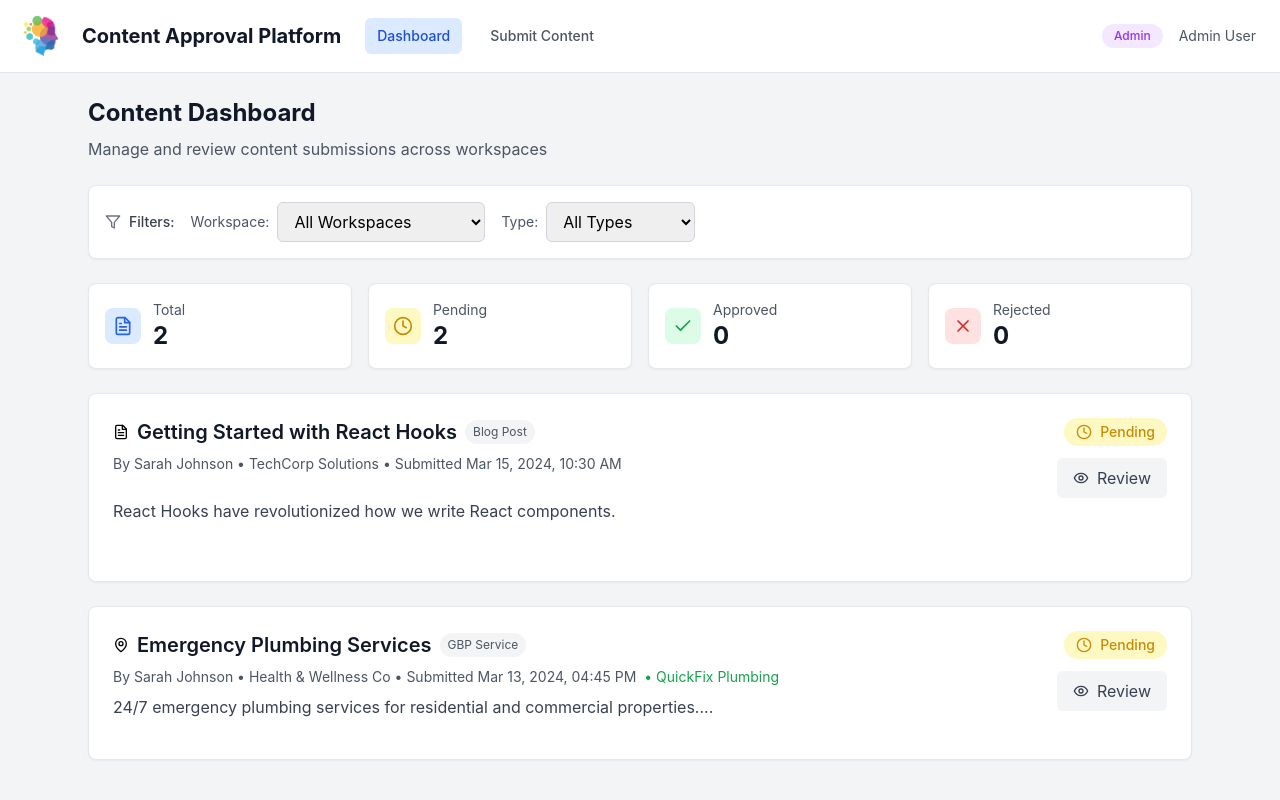
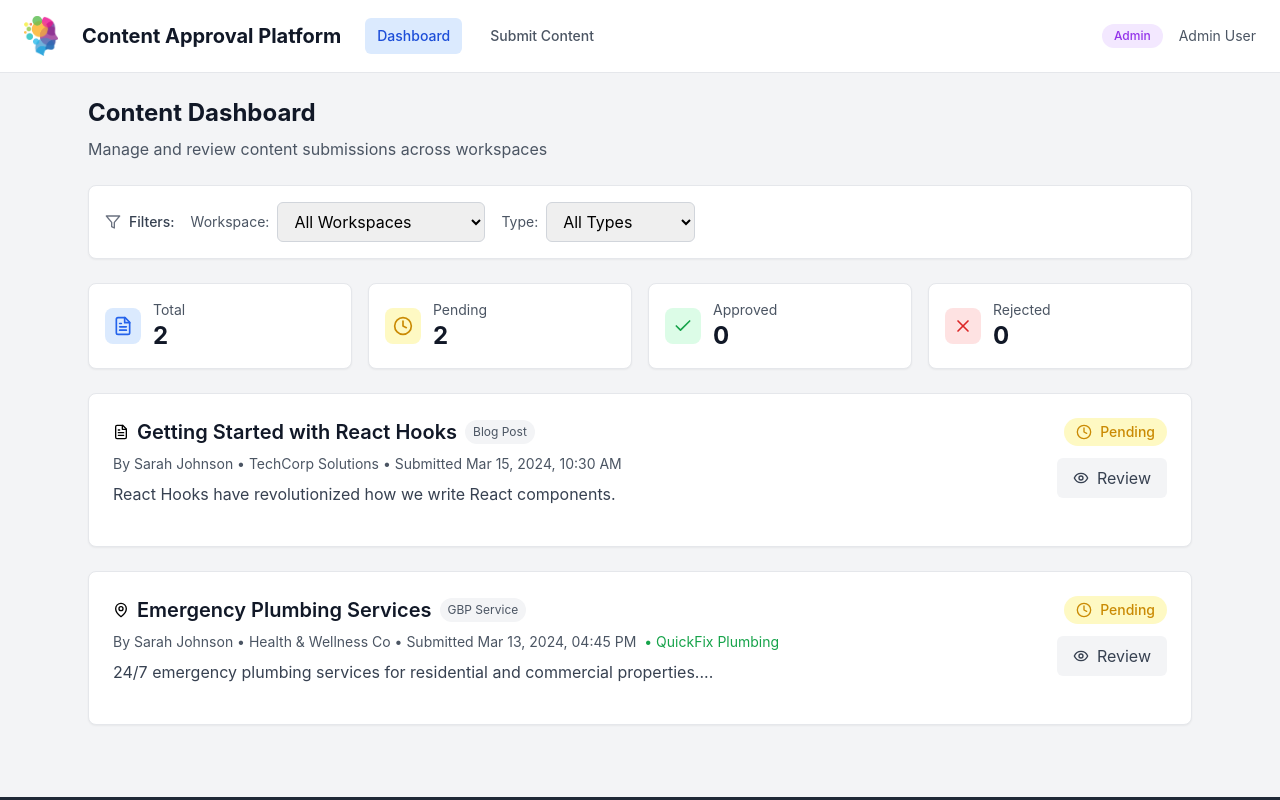
Before and after one commit to hs-matthew/approval-platform, a React (Create React App) app: page / in a window 1280 px wide. Shown: the top 800 px of the page. Built offline with nearby package versions, Linux system fonts and the light colour scheme.

Commit message:
Update App.js - html editor update

```diff
--- a/src/App.js
+++ b/src/App.js
@@ -120,6 +120,12 @@ const ApprovalPlatform = () => {
 
     return filtered;
   };
+
+  const createSafePreview = (htmlContent, maxLength = 200) => {
+  // Strip HTML tags for preview
+  const textOnly = htmlContent.replace(/<[^>]*>/g, '');
+  return textOnly.substring(0, maxLength) + (textOnly.length > maxLength ? '...' : '');
+};
 
   const handleApprove = (id) => {
     setSubmissions(prev => prev.map(sub =>
@@ -793,18 +799,7 @@ const Navigation = () => (
                     </div>
 <div className="text-gray-700">
   {submission.type === 'blog_post' ? (
-    <div
-      className="prose prose-sm max-w-none line-clamp-3"
-      dangerouslySetInnerHTML={{
-        __html: submission.content
-      }}
-      style={{
-        overflow: 'hidden',
-        display: '-webkit-box',
-        WebkitLineClamp: 3,
-        WebkitBoxOrient: 'vertical'
-      }}
-    />
+    <div>{createSafePreview(submission.content, 200)}</div>
   ) : (
     <div>{submission.description.substring(0, 200)}...</div>
   )}
```
